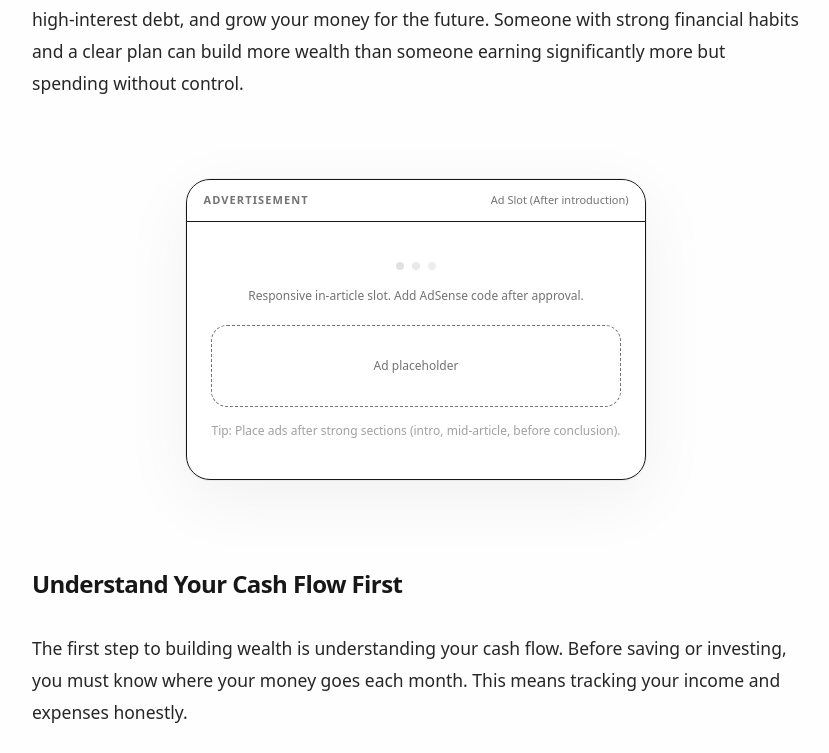
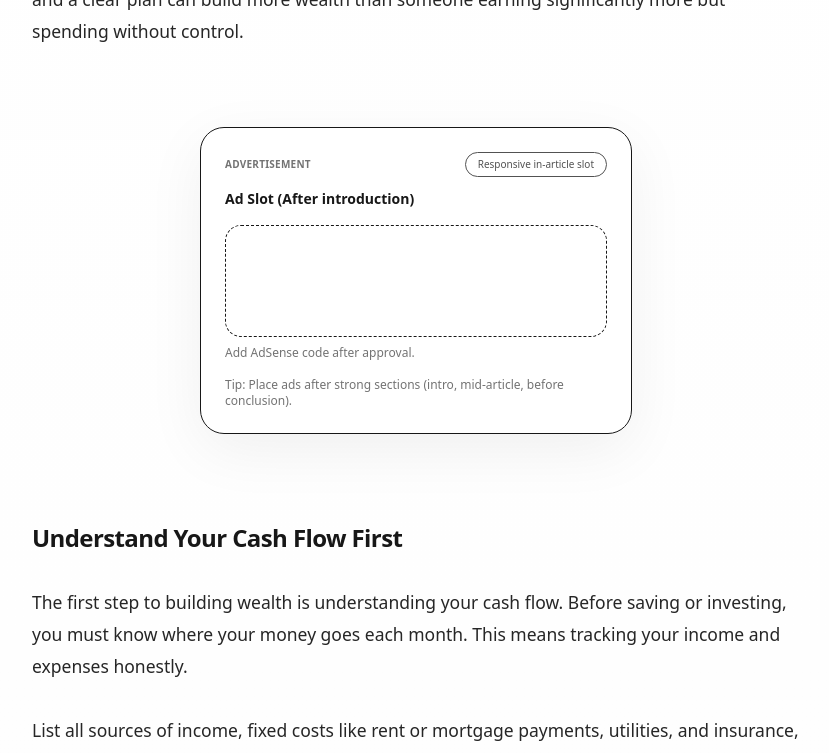
Before and after one commit to devyehtet/WealthFlow_blog_1, a Next.js app: page /guides/how-to-build-wealth-step-by-step in a window 1280 px wide. Shown: the part 1440-2193 px from the top of the page, without its empty margins (32-861 px from the left). Built offline with nearby package versions, Linux system fonts and the light colour scheme.

Commit message:
ADSLOT error fix

```diff
--- a/src/components/AdSlot.tsx
+++ b/src/components/AdSlot.tsx
@@ -1,145 +1,127 @@
 "use client";
 
-import * as React from "react";
+import React, { useEffect, useMemo, useState } from "react";
 
-type Breakpoint = "sm" | "md" | "lg";
+type MaxWidth = "sm" | "md" | "lg" | "xl" | "full";
 
 export type AdSlotProps = {
   label?: string;
-  /** optional inline maxWidth like "720px" / "900px" */
-  maxWidth?: string | number;
-  /** extra tailwind classes */
+  /**
+   * Responsive container max width.
+   * Use with in-article ads to avoid full-bleed.
+   */
+  maxWidth?: MaxWidth;
+  /**
+   * In-article styling (centered, subtle placeholder UI).
+   */
+  inArticle?: boolean;
+  /**
+   * Optional sticky mobile ad placeholder (UX-safe).
+   */
+  stickyMobile?: boolean;
   className?: string;
-  /** hide on small screens (mobile) */
-  hideOnMobile?: boolean;
-  /** collapse (hide) below breakpoint (default: md) */
-  collapseBelow?: Breakpoint;
-  /** set true if you want a "sticky mobile" version */
-  stickyMobile?: boolean;
 };
 
-function cx(...arr: Array<string | false | null | undefined>) {
-  return arr.filter(Boolean).join(" ");
-}
+const MAX_WIDTH_CLASS: Record<MaxWidth, string> = {
+  sm: "max-w-sm",
+  md: "max-w-md",
+  lg: "max-w-lg",
+  xl: "max-w-xl",
+  full: "max-w-none",
+};
 
-function collapseClass(bp: Breakpoint) {
-  // "collapse on mobile" meaning hidden until bp and above
-  // sm: hidden <sm, md: hidden <md, lg: hidden <lg
-  if (bp === "sm") return "hidden sm:block";
-  if (bp === "md") return "hidden md:block";
-  return "hidden lg:block";
-}
-
-/**
- * Responsive ad placeholder (safe UX)
- * - maxWidth support (fixes your TS error)
- * - nice placeholder UI
- * - can hide/collapse on mobile
- */
 export default function AdSlot({
   label = "Ad Slot",
-  maxWidth,
-  className,
-  hideOnMobile,
-  collapseBelow = "md",
+  maxWidth = "lg",
+  inArticle = false,
   stickyMobile = false,
+  className = "",
 }: AdSlotProps) {
-  // If you want sticky mobile, render a sticky bar instead of the in-article slot
-  if (stickyMobile) return <StickyMobileAd label={label} />;
+  // Optional: detect mobile to collapse in-article placeholder if needed
+  const [isMobile, setIsMobile] = useState(false);
 
-  const wrapperClasses = cx(
-    "my-8",
-    hideOnMobile && "hidden sm:block",
-    !hideOnMobile && collapseBelow ? "" : ""
-  );
+  useEffect(() => {
+    const onResize = () => setIsMobile(window.innerWidth < 640);
+    onResize();
+    window.addEventListener("resize", onResize);
+    return () => window.removeEventListener("resize", onResize);
+  }, []);
 
-  const collapse = !hideOnMobile ? collapseClass(collapseBelow) : "";
+  // UX-safe rule: collapse the in-article ad placeholder on very small screens if desired
+  const shouldHideInArticleOnMobile = inArticle && isMobile;
+
+  const wrapClass = useMemo(() => {
+    const mw = MAX_WIDTH_CLASS[maxWidth] ?? MAX_WIDTH_CLASS.lg;
+
+    // Base container: centered + spacing
+    const base =
+      "mx-auto my-8 w-full " +
+      (maxWidth === "full" ? "" : mw) +
+      " " +
+      (inArticle ? "px-0 sm:px-2" : "");
+
+    return [base, className].filter(Boolean).join(" ");
+  }, [maxWidth, inArticle, className]);
+
+  // If you want to show nothing on mobile for in-article slots:
+  if (shouldHideInArticleOnMobile) return null;
 
   return (
-    <div className={cx(wrapperClasses, collapse)}>
-      <div
-        className={cx(
-          "mx-auto overflow-hidden rounded-3xl border bg-white/60 shadow-[0_18px_70px_rgba(0,0,0,0.06)] backdrop-blur",
-          "ring-1 ring-black/5",
-          className
-        )}
-        style={maxWidth ? { maxWidth } : undefined}
-      >
-        <div className="flex items-center justify-between gap-3 border-b bg-white/40 px-4 py-3">
-          <div className="text-[11px] font-semibold tracking-widest text-neutral-500">
+    <>
+      {/* Sticky mobile (placeholder) */}
+      {stickyMobile ? (
+        <div className="fixed bottom-3 left-0 right-0 z-40 px-3 sm:hidden">
+          <div className="mx-auto flex max-w-md items-center justify-between gap-3 rounded-2xl border bg-white/85 p-3 shadow-lg backdrop-blur">
+            <div className="min-w-0">
+              <div className="text-[10px] font-semibold tracking-wide text-neutral-500">
                 ADVERTISEMENT
               </div>
-          <div className="text-[11px] text-neutral-500">{label}</div>
+              <div className="truncate text-xs text-neutral-700">{label}</div>
+            </div>
+            <div className="h-10 w-28 rounded-xl border border-dashed bg-white/60" />
+          </div>
+        </div>
+      ) : null}
+
+      {/* In-page slot */}
+      <div className={wrapClass}>
+        <div
+          className={[
+            "rounded-3xl border bg-white/60 backdrop-blur",
+            "shadow-[0_16px_60px_rgba(0,0,0,0.06)]",
+            inArticle ? "p-5 sm:p-6" : "p-6",
+          ].join(" ")}
+        >
+          <div className="flex items-center justify-between gap-3">
+            <div className="text-[10px] font-semibold tracking-wide text-neutral-500">
+              ADVERTISEMENT
+            </div>
+            {inArticle ? (
+              <span className="rounded-full border bg-white/70 px-3 py-1 text-[10px] text-neutral-600">
+                Responsive in-article slot
+              </span>
+            ) : null}
           </div>
 
-        {/* Placeholder body (Responsive in-article style) */}
-        <div className="px-4 py-10 sm:px-6">
-          <div className="mx-auto max-w-[680px]">
-            <div className="flex items-center justify-center gap-2 text-neutral-400">
-              <span className="h-2 w-2 rounded-full bg-neutral-300/70" />
-              <span className="h-2 w-2 rounded-full bg-neutral-300/50" />
-              <span className="h-2 w-2 rounded-full bg-neutral-300/40" />
+          <div className="mt-3 text-sm font-semibold text-neutral-900">
+            {label}
           </div>
 
-            <p className="mt-4 text-center text-xs leading-relaxed text-neutral-500">
-              Responsive in-article slot. Add AdSense code after approval.
-            </p>
-
-            {/* ✅ When AdSense approved, replace this box with your AdSense component/script */}
-            <div className="mt-5 rounded-2xl border border-dashed bg-white/40 px-4 py-8 text-center text-xs text-neutral-500">
-              Ad placeholder
+          {/* Placeholder box (replace with AdSense after approval) */}
+          <div className="mt-4">
+            <div className="h-24 w-full rounded-2xl border border-dashed bg-white/50 sm:h-28" />
+            <div className="mt-2 text-xs text-neutral-500">
+              Add AdSense code after approval.
+            </div>
           </div>
 
-            <p className="mt-4 text-center text-xs text-neutral-400">
+          {inArticle ? (
+            <div className="mt-4 text-xs text-neutral-500">
               Tip: Place ads after strong sections (intro, mid-article, before conclusion).
-            </p>
+            </div>
+          ) : null}
         </div>
       </div>
-      </div>
-    </div>
+    </>
   );
 }
-
-/**
- * ✅ Sticky mobile ad (UX-safe)
- * - shows only on mobile
- * - dismiss button
- * - safe height, does not cover too much
- */
-function StickyMobileAd({ label }: { label: string }) {
-  const [closed, setClosed] = React.useState(false);
-
-  if (closed) return null;
-
-  return (
-    <div className="fixed inset-x-0 bottom-0 z-50 block md:hidden">
-      <div className="mx-auto max-w-[720px] px-3 pb-3">
-        <div className="overflow-hidden rounded-2xl border bg-white/80 shadow-[0_16px_60px_rgba(0,0,0,0.18)] backdrop-blur">
-          <div className="flex items-center justify-between gap-3 border-b bg-white/50 px-3 py-2">
-            <div className="text-[11px] font-semibold tracking-widest text-neutral-500">
-              AD
-            </div>
-            <div className="text-[11px] text-neutral-500">{label}</div>
-            <button
-              type="button"
-              onClick={() => setClosed(true)}
-              className="rounded-full border bg-white px-2 py-1 text-[11px] font-semibold text-neutral-700"
-              aria-label="Close ad"
-            >
-              ✕
-            </button>
-          </div>
-
-          <div className="px-3 py-3">
-            <div className="rounded-xl border border-dashed bg-white/50 px-3 py-5 text-center text-xs text-neutral-600">
-              Sticky mobile ad placeholder
-            </div>
-            <div className="mt-2 text-center text-[11px] text-neutral-400">
-              Collapses safely on mobile • Doesn’t block reading
-            </div>
-          </div>
-        </div>
-      </div>
-    </div>
-  );
-}
```
Lines whose indentation alone changed are shown as unchanged.
